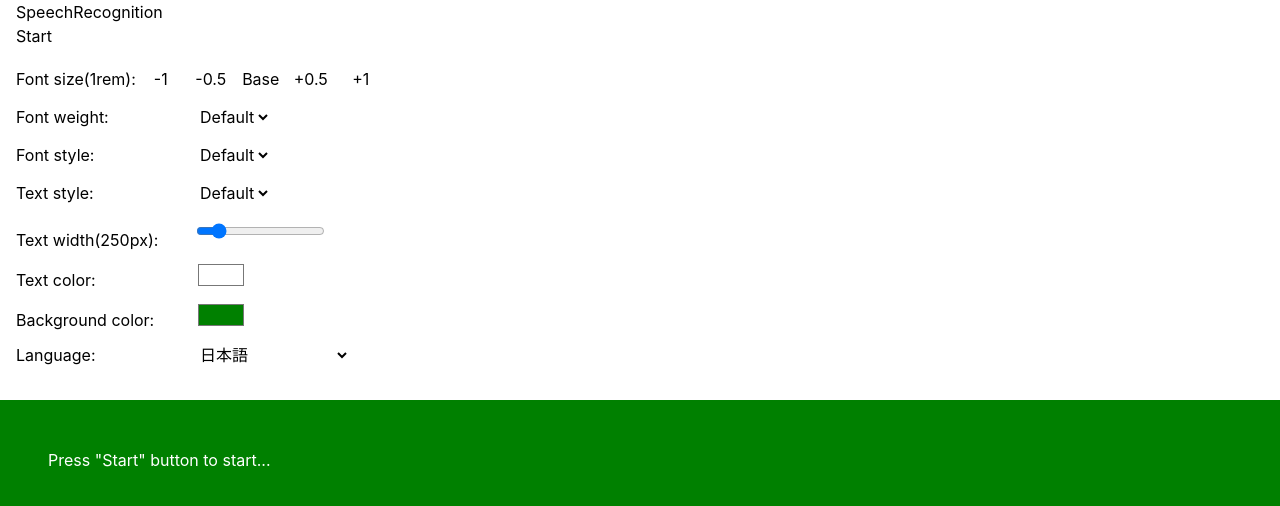
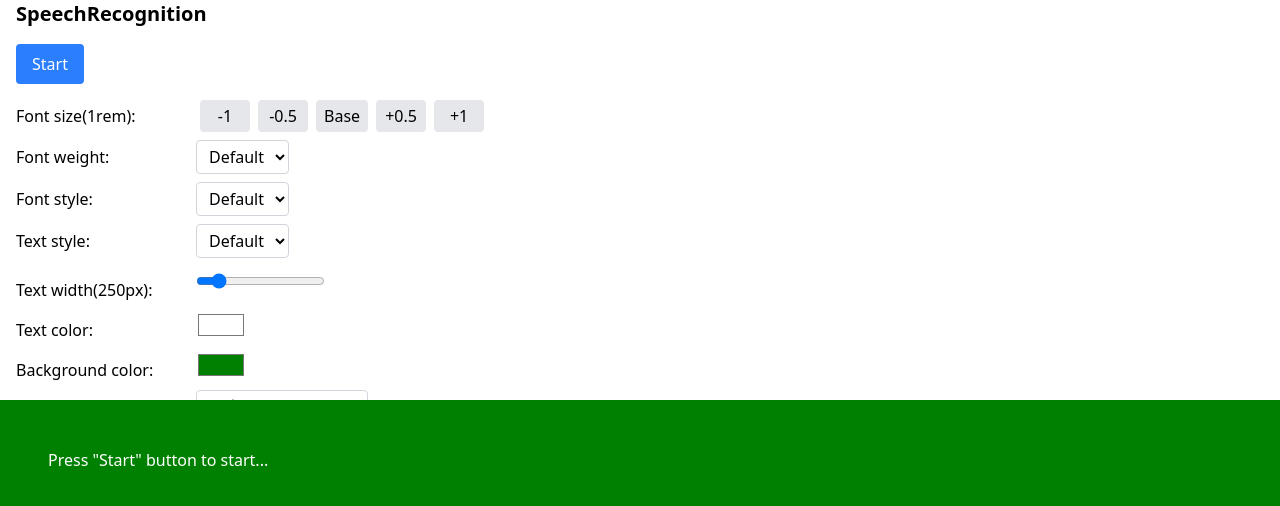
Before and after one commit to siraken/streaming-components, a React (Vite) app: page /speech-recognition in a window 1280 px wide. Shown: the top 506 px of the page. Built offline with nearby package versions, Linux system fonts and the light colour scheme.

Commit message:
refactor: enhance SpeechRecognition component styling and remove unused styles

```diff
--- a/src/main.tsx
+++ b/src/main.tsx
@@ -2,7 +2,6 @@ import { StrictMode } from 'react';
 import { createRoot } from 'react-dom/client';
 import { createBrowserRouter, RouterProvider } from 'react-router';
 import './styles/globals.css';
-import './styles/style.scss';
 import { App } from './App';
 import { Clock } from './pages/clock';
 import { SpeechRecognition } from './pages/speech-recognition';
--- a/src/pages/speech-recognition.tsx
+++ b/src/pages/speech-recognition.tsx
@@ -142,66 +142,93 @@ export const SpeechRecognition = () => {
   }, []);
 
   return (
-    <div>
-      <section id="control">
-        <h1 id="status">{status}</h1>
-        <button type="button" onClick={handleStart}>
+    <div className="font-sans text-base h-screen p-0 m-0">
+      <section className="mx-4 my-0 h-[50vh] overflow-y-auto">
+        <h1 className="text-xl font-bold mb-4">{status}</h1>
+        <button
+          type="button"
+          onClick={handleStart}
+          className="min-w-[50px] min-h-[30px] px-4 py-2 bg-blue-500 text-white rounded hover:bg-blue-600"
+        >
           Start
         </button>
-        <div id="control__settings">
-          <div>
-            <span>Font size({fontSize}rem):</span>
-            <button type="button" onClick={() => handleFontSizeChange(-1)}>
+        <div className="mt-4">
+          <div className="mb-2">
+            <span className="inline-block min-w-[180px]">Font size({fontSize}rem):</span>
+            <button
+              type="button"
+              onClick={() => handleFontSizeChange(-1)}
+              className="min-w-[50px] min-h-[30px] mx-1 px-2 py-1 bg-gray-200 hover:bg-gray-300 rounded"
+            >
               -1
             </button>
-            <button type="button" onClick={() => handleFontSizeChange(-0.5)}>
+            <button
+              type="button"
+              onClick={() => handleFontSizeChange(-0.5)}
+              className="min-w-[50px] min-h-[30px] mx-1 px-2 py-1 bg-gray-200 hover:bg-gray-300 rounded"
+            >
               -0.5
             </button>
-            <button type="button" onClick={() => handleFontSizeChange(0)}>
+            <button
+              type="button"
+              onClick={() => handleFontSizeChange(0)}
+              className="min-w-[50px] min-h-[30px] mx-1 px-2 py-1 bg-gray-200 hover:bg-gray-300 rounded"
+            >
               Base
             </button>
-            <button type="button" onClick={() => handleFontSizeChange(0.5)}>
+            <button
+              type="button"
+              onClick={() => handleFontSizeChange(0.5)}
+              className="min-w-[50px] min-h-[30px] mx-1 px-2 py-1 bg-gray-200 hover:bg-gray-300 rounded"
+            >
               +0.5
             </button>
-            <button type="button" onClick={() => handleFontSizeChange(1)}>
+            <button
+              type="button"
+              onClick={() => handleFontSizeChange(1)}
+              className="min-w-[50px] min-h-[30px] mx-1 px-2 py-1 bg-gray-200 hover:bg-gray-300 rounded"
+            >
               +1
             </button>
           </div>
-          <div>
-            <label htmlFor="font-weight">Font weight:</label>
+          <div className="mb-2">
+            <label htmlFor="font-weight" className="inline-block min-w-[180px]">Font weight:</label>
             <select
               id="font-weight"
               value={fontWeight}
               onChange={(e) => setFontWeight(e.target.value)}
+              className="min-w-[50px] min-h-[30px] px-2 py-1 border border-gray-300 rounded"
             >
               <option value="normal">Default</option>
               <option value="bold">Bold</option>
             </select>
           </div>
-          <div>
-            <label htmlFor="font-style">Font style:</label>
+          <div className="mb-2">
+            <label htmlFor="font-style" className="inline-block min-w-[180px]">Font style:</label>
             <select
               id="font-style"
               value={fontStyle}
               onChange={(e) => setFontStyle(e.target.value)}
+              className="min-w-[50px] min-h-[30px] px-2 py-1 border border-gray-300 rounded"
             >
               <option value="normal">Default</option>
               <option value="italic">Italic</option>
             </select>
           </div>
-          <div>
-            <label htmlFor="text-style">Text style:</label>
+          <div className="mb-2">
+            <label htmlFor="text-style" className="inline-block min-w-[180px]">Text style:</label>
             <select
               id="text-style"
               value={textStyle}
               onChange={(e) => handleTextStyleChange(e.target.value)}
+              className="min-w-[50px] min-h-[30px] px-2 py-1 border border-gray-300 rounded"
             >
               <option value="default">Default</option>
               <option value="bubble">Bubble</option>
             </select>
           </div>
-          <div>
-            <label htmlFor="text-width">Text width({textWidth}px):</label>
+          <div className="mb-2">
+            <label htmlFor="text-width" className="inline-block min-w-[180px]">Text width({textWidth}px):</label>
             <input
               id="text-width"
               type="range"
@@ -209,32 +236,36 @@ export const SpeechRecognition = () => {
               max="1920"
               value={textWidth}
               onChange={(e) => setTextWidth(Number(e.target.value))}
+              className="min-w-[50px] min-h-[30px]"
             />
           </div>
-          <div>
-            <label htmlFor="text-color">Text color:</label>
+          <div className="mb-2">
+            <label htmlFor="text-color" className="inline-block min-w-[180px]">Text color:</label>
             <input
               id="text-color"
               type="color"
               value={textColor}
               onChange={(e) => setTextColor(e.target.value)}
+              className="min-w-[50px] min-h-[30px]"
             />
           </div>
-          <div>
-            <label htmlFor="bg-color">Background color:</label>
+          <div className="mb-2">
+            <label htmlFor="bg-color" className="inline-block min-w-[180px]">Background color:</label>
             <input
               id="bg-color"
               type="color"
               value={bgColor}
               onChange={(e) => setBgColor(e.target.value)}
+              className="min-w-[50px] min-h-[30px]"
             />
           </div>
-          <div>
-            <label htmlFor="language">Language:</label>
+          <div className="mb-2">
+            <label htmlFor="language" className="inline-block min-w-[180px]">Language:</label>
             <select
               id="language"
               value={language}
               onChange={(e) => setLanguage(e.target.value)}
+              className="min-w-[50px] min-h-[30px] px-2 py-1 border border-gray-300 rounded"
             >
               <option value="id-ID">Bahasa Indonesia</option>
               <option value="en-US">English (US)</option>
@@ -255,8 +286,8 @@ export const SpeechRecognition = () => {
         </div>
       </section>
       <section
-        id="view"
         ref={viewRef}
+        className="bg-green-600 box-border absolute bottom-0 left-0 w-full h-[50vh] p-12 overflow-y-auto transition-[height] duration-100 ease-out"
         style={{
           backgroundColor: bgColor,
           height: viewHeight,
@@ -264,8 +295,11 @@ export const SpeechRecognition = () => {
         }}
       >
         <div
-          id="result-text"
-          className={`message__style--${textStyle}`}
+          className={`text-base transition-[font-size] duration-100 ease-out sticky bottom-0 ${
+            textStyle === 'bubble'
+              ? 'relative bg-gray-50 p-5 text-left text-gray-800 rounded-2xl after:content-[""] after:border-transparent after:border-t-[10px] after:border-b-[10px] after:border-l-[30px] after:border-r-[30px] after:border-r-gray-50 after:w-0 after:h-0 after:absolute after:-mt-[10px] after:right-full after:top-1/2 after:pointer-events-none'
+              : 'text-white'
+          }`}
           style={{
             width: `${textWidth}px`,
             fontSize: `${fontSize}rem`,
--- a/src/styles/_var.scss
+++ /dev/null
@@ -1,2 +0,0 @@
-$bubble-color: #f8f9fa;
-// $bubble-color: #5ae628;
--- a/src/styles/style.scss
+++ /dev/null
@@ -1,99 +0,0 @@
-@use "./var";
-
-// html
-html,
-body {
-  font-family: -apple-system, BlinkMacSystemFont, "Segoe UI", Roboto, Oxygen,
-    Ubuntu, Cantarell, "Open Sans", "Helvetica Neue", sans-serif;
-  font-size: 16px;
-  height: 100vh;
-  padding: 0;
-  margin: 0;
-  // overflow: hidden;
-}
-
-// control
-#control {
-  margin: 0 1rem 0;
-  height: 50vh;
-  overflow-y: scroll;
-
-  &__settings {
-    margin: 1rem 0 0 0;
-
-    button,
-    select,
-    input {
-      min-width: 50px;
-      min-height: 30px;
-    }
-
-    label {
-      display: inline-block;
-      min-width: 180px;
-    }
-
-    div {
-      margin: 0 0 0.5rem 0;
-    }
-  }
-}
-
-// view
-#view {
-  background: #008000;
-  box-sizing: border-box;
-  position: absolute;
-  bottom: 0;
-  left: 0;
-  width: 100%;
-  height: 50vh;
-  padding: 3rem;
-  overflow-y: scroll;
-  transition: height ease 0.1s;
-
-  #result-text {
-    font-size: 1rem;
-    transition: font-size ease 0.1s;
-    position: sticky;
-    bottom: 0;
-
-    .is-listening {
-      opacity: 0.75;
-    }
-  }
-}
-
-// message style
-.message__style-- {
-  &default {
-    color: #fff;
-  }
-
-  &bubble {
-    position: relative;
-    background: var.$bubble-color;
-    padding: 20px;
-    text-align: left;
-    color: #333333;
-    border-radius: 15px;
-
-    &:after {
-      content: "";
-      border: solid transparent;
-      border-color: rgba(90, 230, 40, 0);
-      border-top-width: 10px;
-      border-bottom-width: 10px;
-      border-left-width: 30px;
-      border-right-width: 30px;
-      border-right-color: var.$bubble-color;
-      width: 0;
-      height: 0;
-      pointer-events: none;
-      position: absolute;
-      margin-top: -10px;
-      right: 100%;
-      top: 50%;
-    }
-  }
-}
```
